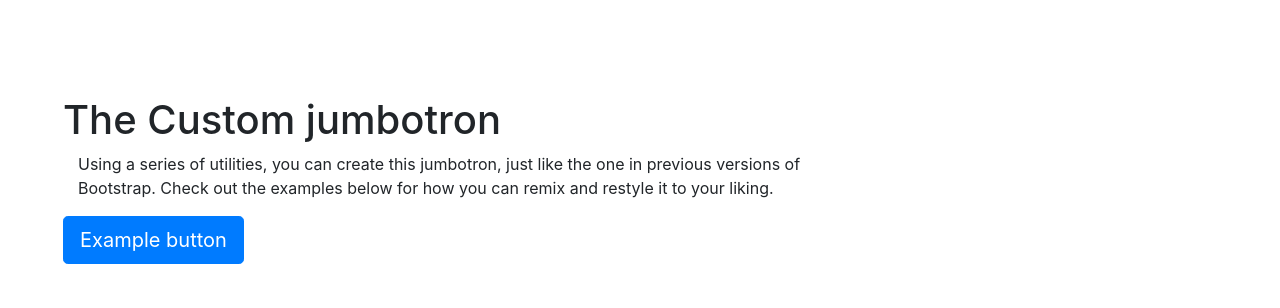
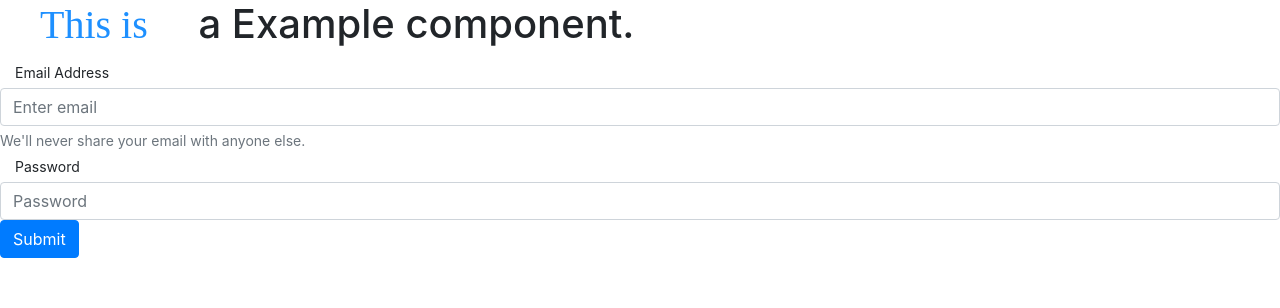
Before and after one commit to fabianoone/beginning-react-with-hooks, a React (Create React App) app: page / in a window 1280 px wide. Shown: the top 308 px of the page. Built offline with nearby package versions, Linux system fonts and the light colour scheme.

Commit message:
add UserForm

```diff
--- a/src/App.js
+++ b/src/App.js
@@ -1,6 +1,8 @@
 import Products from "./Products";
 import { Button } from "react-bootstrap";
 import JumbotronComponent from "./JumbotronComponent";
+import UserForm from "./UserForm";
+import Example from "./Example";
 
 function formatName(user) {
     return user.firstName + ' ' + user.lastName;
@@ -17,6 +19,8 @@
 
     return (
         <div>
+            <Example />
+            <UserForm />
             <JumbotronComponent>
                 Using a series of utilities, you can create this jumbotron, just like the one in previous versions of Bootstrap. Check out the examples below for how you can remix and restyle it to your liking.
             </JumbotronComponent>
--- /dev/null
+++ b/src/Example.js
@@ -0,0 +1,9 @@
+import styles from './example.module.css';
+
+export default function Example () {
+    return (
+        <>
+            <h1><span className={styles.bigblue} >This is</span> a Example component.</h1>
+        </>
+    );
+}
--- /dev/null
+++ b/src/UserForm.js
@@ -0,0 +1,28 @@
+import React from 'react';
+import { Form, Button } from 'react-bootstrap';
+
+function UserForm() {
+    return (
+        <div>
+            <Form>
+                <Form.Group controlId="formBasicEmail">
+                    <Form.Label column="sm">Email Address</Form.Label>
+                    <Form.Control type="email" placeholder="Enter email" />
+                    <Form.Text className="text-muted">
+                        We'll never share your email with anyone else.
+                    </Form.Text>
+                </Form.Group>
+
+                <Form.Group controlId="formBasicPassword">
+                    <Form.Label column="sm">Password</Form.Label>
+                    <Form.Control type="password" placeholder="Password" />
+                    <Button variant="primary" type="submit">
+                        Submit
+                    </Button>
+                </Form.Group>
+            </Form>
+        </div>
+    );
+}
+
+export default UserForm;
--- /dev/null
+++ b/src/example.module.css
@@ -0,0 +1,6 @@
+.bigblue {
+    color: DodgerBlue;
+    padding: 40px;
+    font-family: 'FONTSPRING DEMO - PODIUM Sharp 2.9';
+    text-align: center;
+}
```
